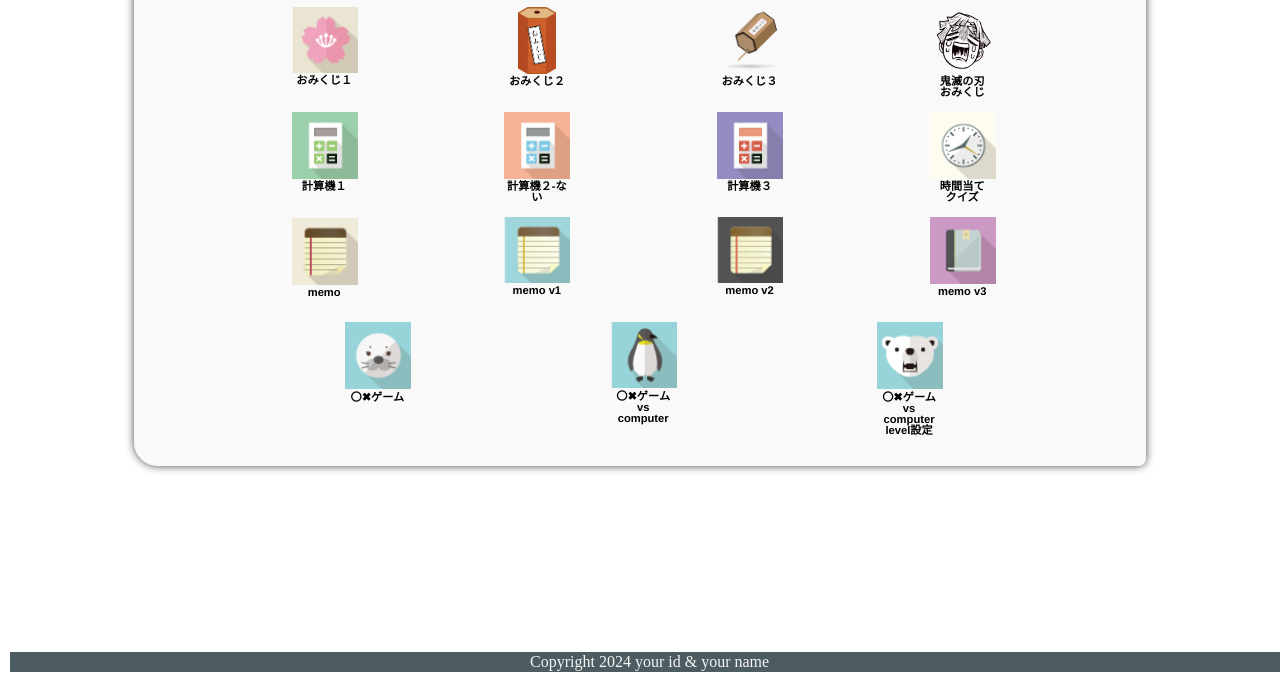
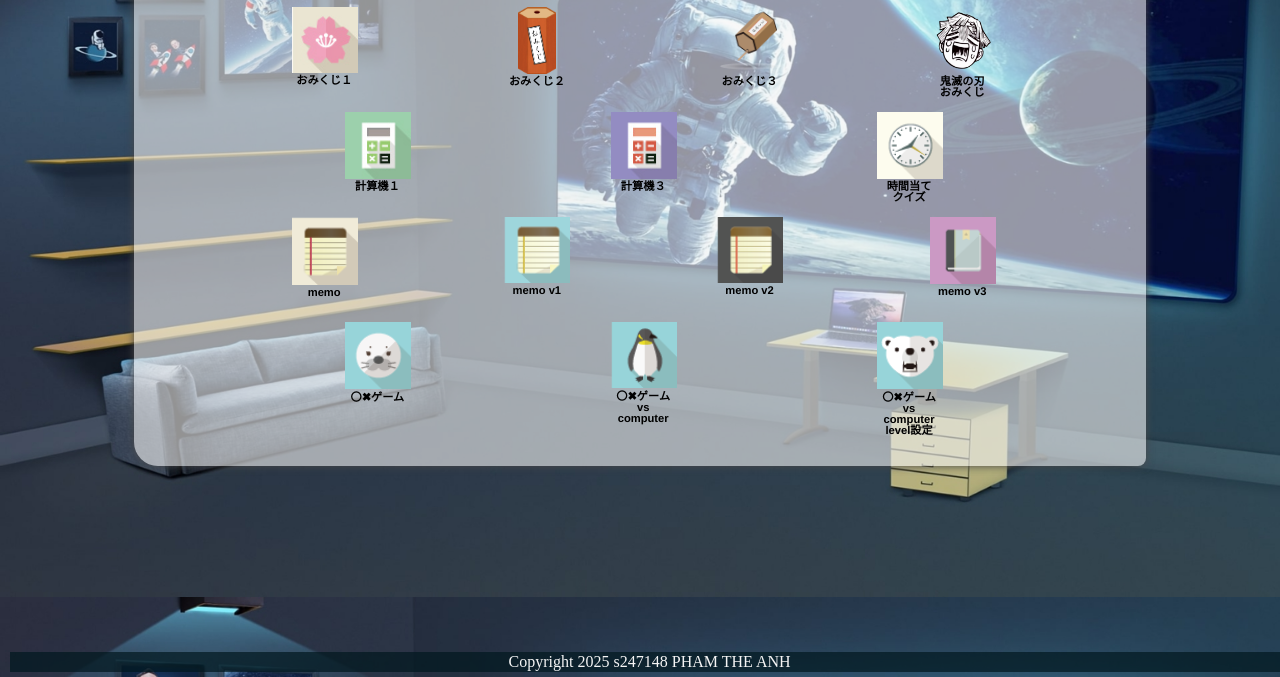
Before and after one commit to t-anh212/mobileapp, a plain HTML site: page index.html in a window 1280 px wide. Shown: the part 123-800 px from the top of the page. Drawn offline with Linux system fonts and the light colour scheme.

Commit message:
Add files via upload

```diff
--- a/css/index.css
+++ b/css/index.css
@@ -23,7 +23,7 @@ body{
     Meiryo,
     sans-serif;
     text-align: center;
-    background-image: url(../img/xxxxxxxx.JPG);
+    background-image: url(../img/anhnenphong.jpg);
     background-size: cover;
     overflow: hidden;
 }
--- a/index.html
+++ b/index.html
@@ -3,8 +3,8 @@
   <head>
     <meta charset="UTF-8">
     <meta name="viewport" content="width=device-width, initial-scale=1.0">
-    <title>PHAM THE ANH </title>
-    <meta name="description" content="PHAM THE ANH mobile app">
+    <title> PHAM THE ANH </title>
+    <meta name="description" content="ファムテーアインmobile app">
 
     <link rel="icon" href="favicon.ico">
     <link rel="stylesheet" href="css/index.css">
@@ -41,9 +41,9 @@
             <a href="./02_calculator/calculator.html" title="かんたんな計算機です。"><img src="img/calc1.jpg" alt="計算機１"><br>計算機１</a>
           </div>
 
-          <div class="item01">
+          <!-- <div class="item01">
             <a href="02_calculator_v2/calculator.html" title="=ボタンをつけた計算機です。"><img src="img/calc2.jpg" alt="計算機２"><br>計算機２-ない</a>
-          </div>
+          </div> -->
 
           <div class="item01">
             <a href="./03_04_claculator/calculator.html" title="=全部ボタンの計算機です。"><img src="img/calc3.jpg" alt="計算機３"><br>計算機３</a>
@@ -93,9 +93,8 @@
 
     <!-- フッター -->
     <footer>
-      <p>Copyright 2024 your id & your name</p>
+      <p>Copyright 2025  s247148 PHAM THE ANH  </p>
     </footer>
 
   </body>
-
 </html>
```
Also changed, not shown: img/anhnenphong.jpg (added), img/nenmaytinh3.jpg (added), img/toilet.jpg (added).
